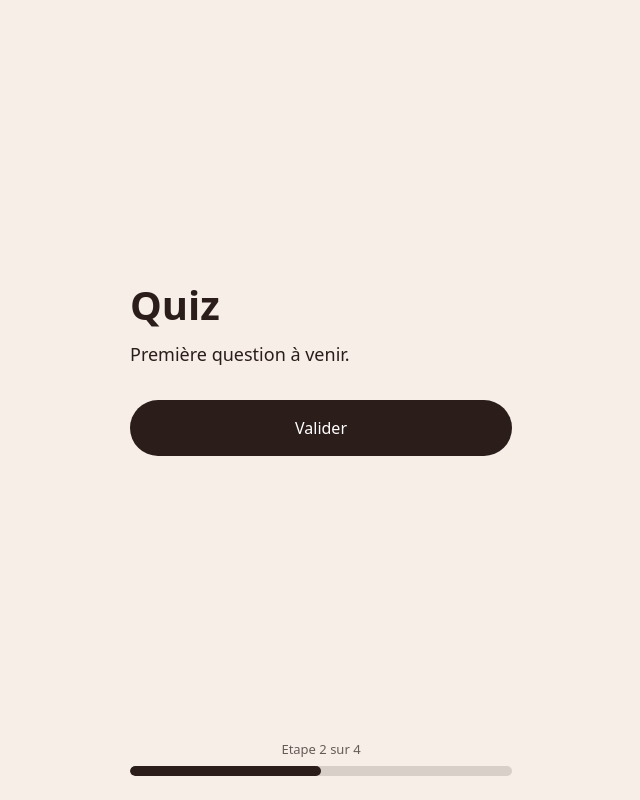
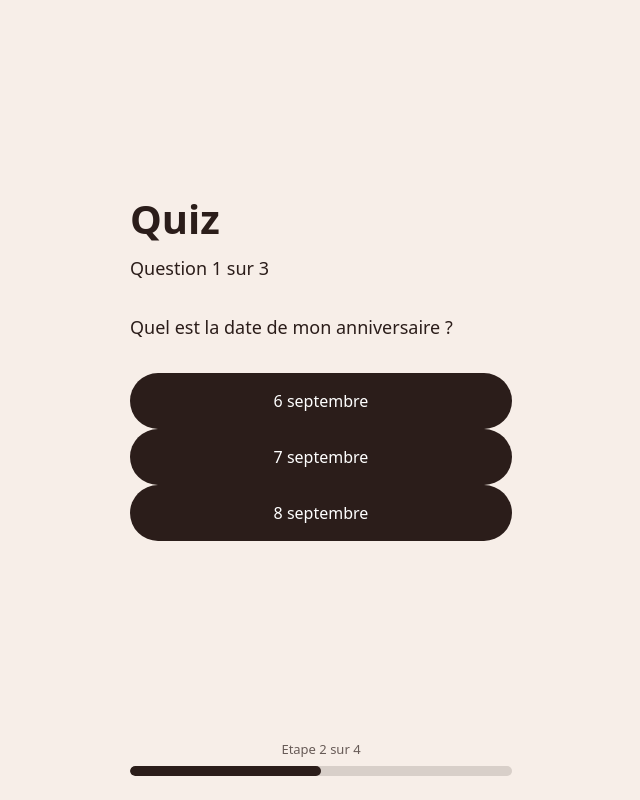
Before and after one commit to lisapinochet/cadeau-30-ans, a React (Vite) app: page / in a window 1280 px wide. Both pictures are taken after a click on the button "Commencer". Shown: the whole page, without its empty margins (319-959 px from the left). Built offline with nearby package versions, Linux system fonts and the light colour scheme.

Commit message:
ajout questions quizz

```diff
--- /dev/null
+++ b/src/components/QuizQuestion.tsx
@@ -0,0 +1,57 @@
+type Answer = {
+    label: string;
+    isCorrect: boolean;
+}
+
+type Question = {
+    question: string;
+    answers: Answer[];
+}
+
+type QuizQuestionProps = {
+    questionNumber: number;
+    totalQuestions: number;
+    question: Question;
+    selectedAnswerIndex: number | null;
+    feedback: string | null;
+    onAnswerClick: (answerIndex: number) => void;
+}
+
+function QuizQuestion({
+    questionNumber,
+    totalQuestions,
+    question,
+    selectedAnswerIndex,
+    feedback,
+    onAnswerClick,
+    }: QuizQuestionProps) {
+    return(
+        <>
+
+            <p className="quiz-counter">
+                Question {questionNumber} sur {totalQuestions}
+            </p>
+
+            <div className="question-card">
+                <p>{question.question}</p>
+            </div>
+
+            <div className="answers-list">
+                {question.answers.map((answer, index) => (
+                    <button
+                        key={answer.label}
+                        className={selectedAnswerIndex === index ? 'answer-button answer-button-selected' : 'answer-button'}
+                        onClick={() => onAnswerClick(index)}
+                    >
+                        {answer.label}
+                    </button>
+                ))}
+            </div>
+
+            {feedback && <p className="quiz-feedback">{feedback}</p>}
+
+        </>
+    )
+}
+
+export default QuizQuestion
--- a/src/screens/QuizScreen.tsx
+++ b/src/screens/QuizScreen.tsx
@@ -1,17 +1,93 @@
+import { useState } from 'react'
+import QuizQuestion from '../components/QuizQuestion'
+
 type QuizScreenProps = {
-    onComplete: () => void;
+    onComplete: () => void
 }
 
+type Answer = {
+    label: string
+    isCorrect: boolean
+}
+
+type Question = {
+    question: string
+    answers: Answer[]
+}
+
+const questions: Question[] = [
+    {
+        question: 'Quel est la date de mon anniversaire ?',
+        answers: [
+            { label: '6 septembre', isCorrect: false },
+            { label: '7 septembre', isCorrect: false },
+            { label: '8 septembre', isCorrect: true },
+        ],
+    },
+
+    {
+        question: 'Pourquoi cette surprise est spéciale ?',
+        answers: [
+            { label: 'Parce que c’est samedi', isCorrect: false },
+            { label: 'Parce que tu as 30 ans ️', isCorrect: true },
+            { label: 'Parce que tu as encore pété', isCorrect: false },
+        ],
+    },
+
+    {
+        question: 'Quelle activité pourrait bien être au programme ?',
+        answers: [
+            { label: 'Tricot intensif', isCorrect: false },
+            { label: 'Cours de comptabilité', isCorrect: false },
+            { label: 'Surf ou kitesurf', isCorrect: true },
+        ],
+    },
+]
+
 function QuizScreen({ onComplete }: QuizScreenProps) {
+    const [currentQuestionIndex, setCurrentQuestionIndex] = useState(0)
+    const [selectedAnswerIndex, setSelectedAnswerIndex] = useState<number | null>(null)
+    const [feedback, setFeedback] = useState<string | null>(null)
+
+    const currentQuestion = questions[currentQuestionIndex]
+    const isLastQuestion = currentQuestionIndex === questions.length - 1
+
+    const handleAnswerClick = (answerIndex: number) => {
+        const selectedAnswer = currentQuestion.answers[answerIndex]
+
+        setSelectedAnswerIndex(answerIndex)
+
+        if (!selectedAnswer.isCorrect) {
+            setFeedback('Presque... essaie encore 😏')
+            return
+        }
+
+        setFeedback('Bonne réponse ❤️')
+
+        setTimeout(() => {
+            if (isLastQuestion) {
+                onComplete()
+                return
+            }
+
+            setCurrentQuestionIndex(currentQuestionIndex + 1)
+            setSelectedAnswerIndex(null)
+            setFeedback(null)
+        }, 700)
+    }
+
     return (
         <section className="screen">
-
             <h1>Quiz</h1>
 
-            <p>Première question à venir.</p>
-
-            <button onClick={onComplete}>Valider</button>
-
+            <QuizQuestion
+                questionNumber={currentQuestionIndex + 1}
+                totalQuestions={questions.length}
+                question={currentQuestion}
+                selectedAnswerIndex={selectedAnswerIndex}
+                feedback={feedback}
+                onAnswerClick={handleAnswerClick}
+            />
         </section>
     )
 }
```
